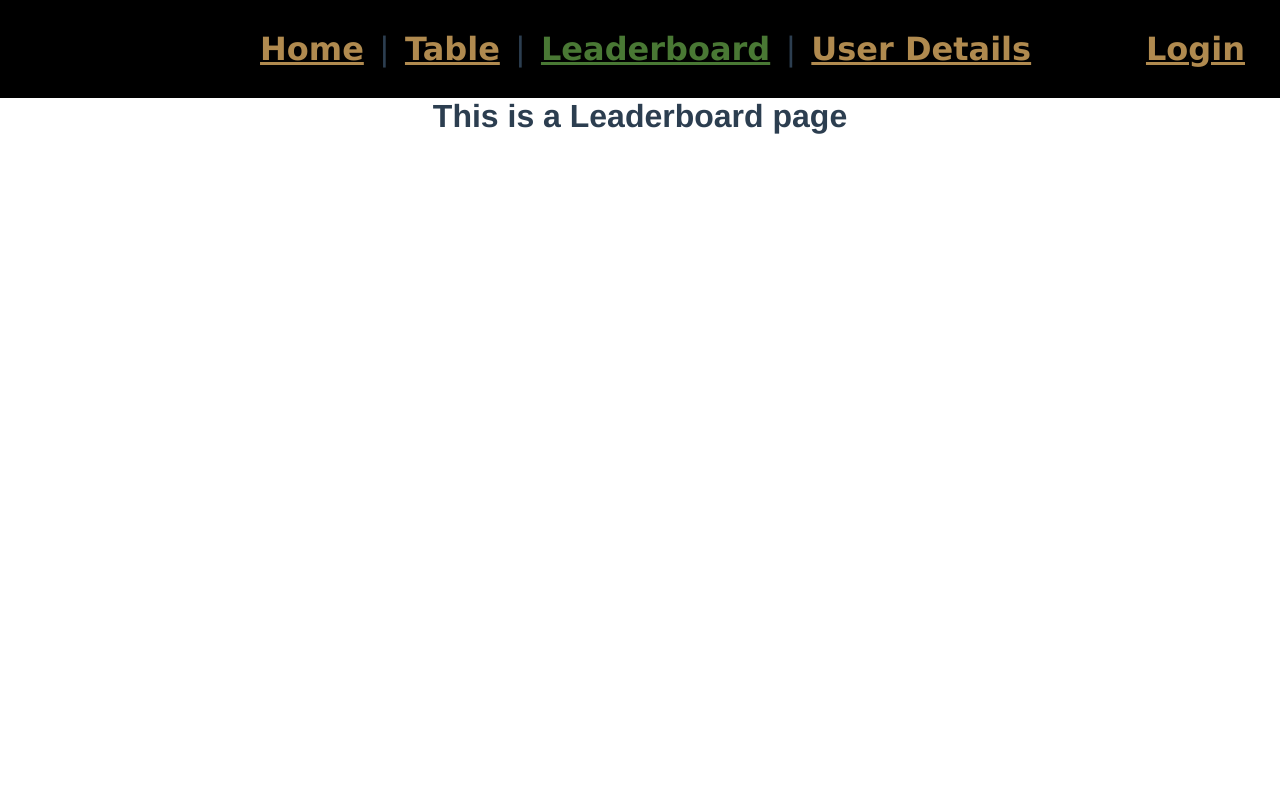
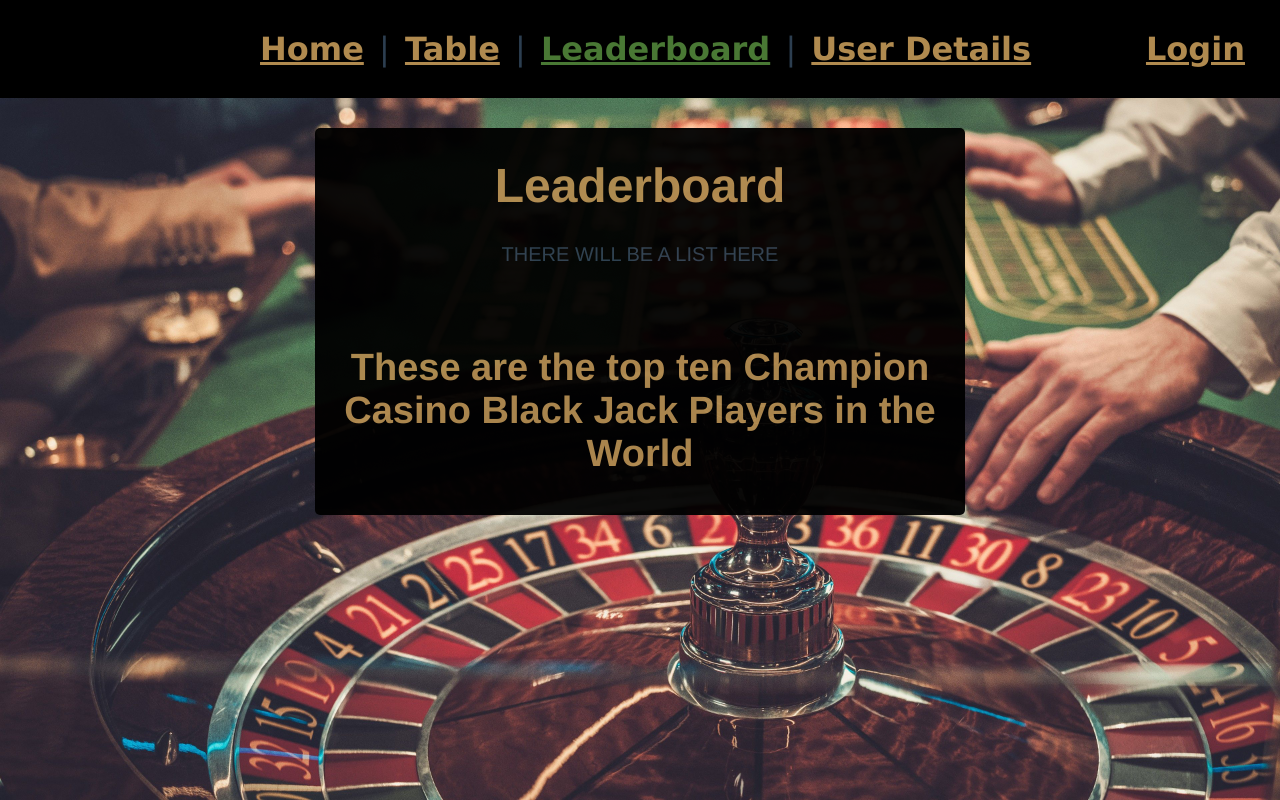
Before and after one commit to CaymanWilliams/CreativeProject4, a Vue app in the folder front-end/: page /Leaderboard in a window 1280 px wide. Built offline with nearby package versions, Linux system fonts and the light colour scheme.

Commit message:
added leaderboard mockup

```diff
--- a/front-end/src/views/Leaderboard.vue
+++ b/front-end/src/views/Leaderboard.vue
@@ -1,5 +1,69 @@
 <template>
-  <div class="about">
-    <h1>This is a Leaderboard page</h1>
+  <div class="leaderboard">
+    <div class="box">
+      <h1>Leaderboard</h1>
+      <div class = "players">{{leaders}}THERE WILL BE A LIST HERE</div>
+      <h2>These are the top ten Champion Casino Black Jack Players in the World</h2>
+    </div>
   </div>
 </template>
+
+<style scoped>
+
+h1 {
+  font-size: 48px;
+  font-variant: capitalize;
+  font-family: 'Avenir', Helvetica, Arial, sans-serif;
+  -webkit-font-smoothing: antialiased;
+  -moz-osx-font-smoothing: grayscale;
+  color: #b08a4f;
+  margin-bottom: 20px;
+  background-color: black;
+  padding: 10px;
+}
+
+h2 {
+  font-size: 38px;
+  font-variant: capitalize;
+  font-family: 'Avenir', Helvetica, Arial, sans-serif;
+  -webkit-font-smoothing: antialiased;
+  -moz-osx-font-smoothing: grayscale;
+  color: #b08a4f;
+  margin-bottom: 20px;
+  margin-top: 80px;
+}
+
+
+.leaderboard {
+  padding: 30px;
+  display: flex;
+  justify-content: center;
+}
+
+.leaderboard::after {
+content: "";
+background: url(/images/leaderboard.jpg);
+background-size: 100%;
+background-repeat: no-repeat;
+top: 0;
+left: 0;
+bottom: 0;
+right: 0;
+position: absolute;
+z-index: -1;
+}
+
+.box {
+  background: black;
+  opacity: 0.95;
+  width: 50%;
+  padding: 20px;
+  font-size: 20px;
+  text-align: center;
+  border-radius: 5px;
+  justify-content: center;
+  text-align: center;
+  display: inline;
+}
+
+</style>
```
Also changed, not shown: front-end/public/images/leaderboard.jpg (added).
